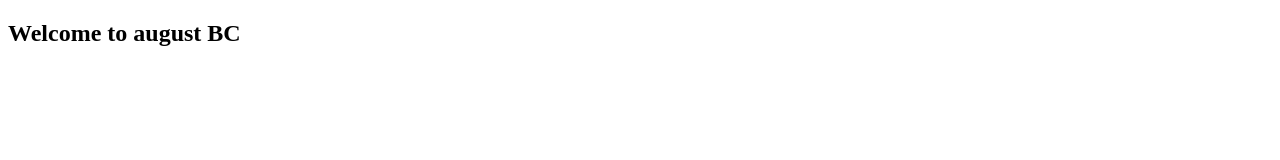
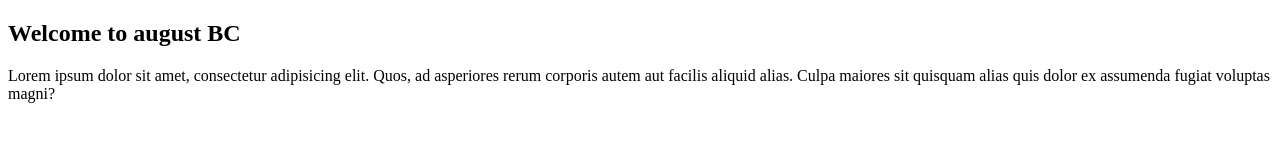
Before and after one commit to DaveCodingRitualist/AugBCProject, a plain HTML site: page index.html in a window 1280 px wide. Drawn offline with Linux system fonts and the light colour scheme.

Commit message:
paragraph added

```diff
--- a/index.html
+++ b/index.html
@@ -7,5 +7,6 @@
 </head>
 <body>
     <h2>Welcome to august BC</h2>
+    <p>Lorem ipsum dolor sit amet, consectetur adipisicing elit. Quos, ad asperiores rerum corporis autem aut facilis aliquid alias. Culpa maiores sit quisquam alias quis dolor ex assumenda fugiat voluptas magni?</p>
 </body>
 </html>
```
Also changed, not shown: style.css (added).
